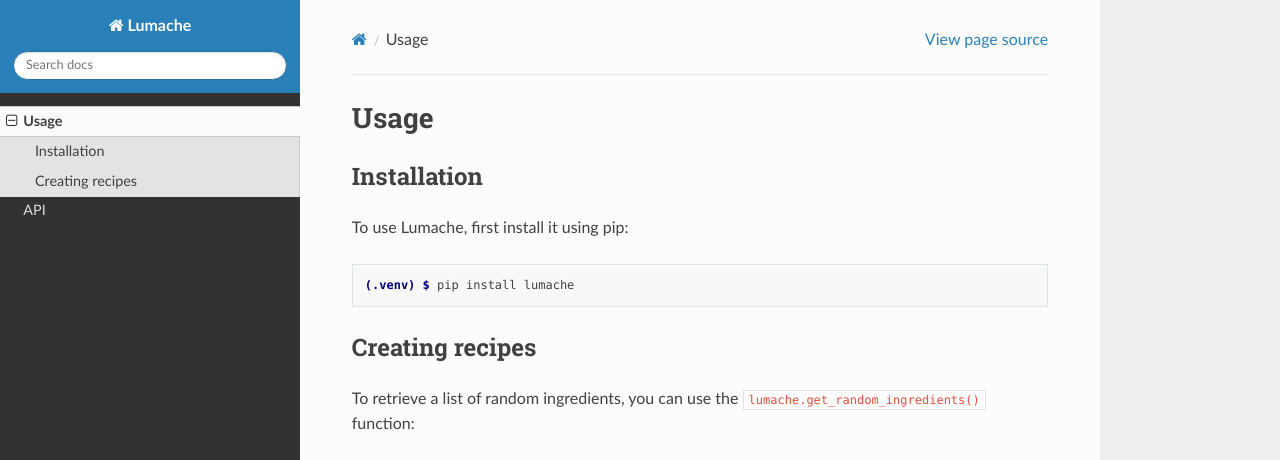
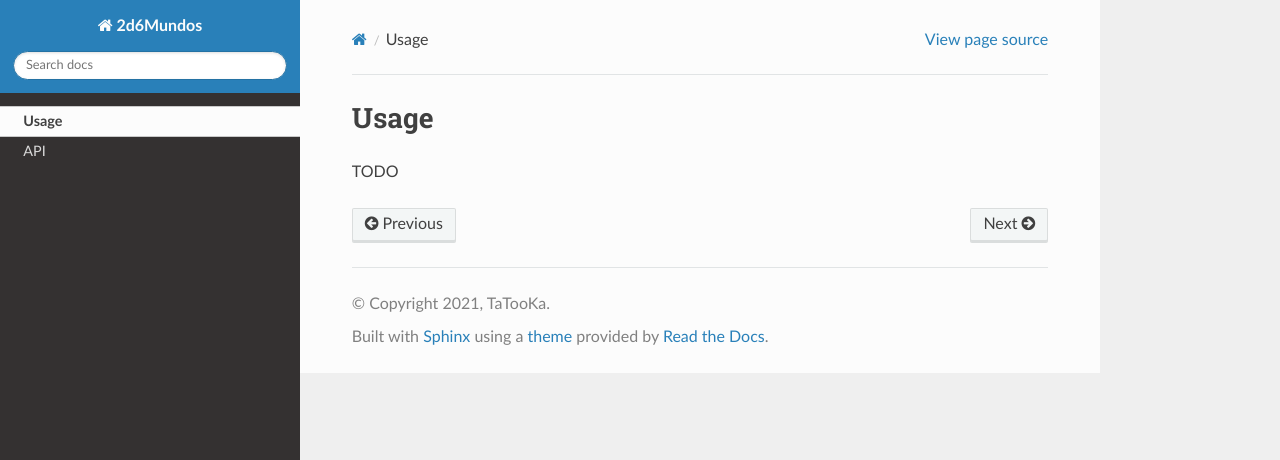
Before and after one commit to TaTooKa/2d6Mundos, a Sphinx documentation site: the page built from docs/source/usage.rst, in a window 1280 px wide and 1095 px high. Shown: the top 460 px of the window. Built offline with Sphinx 7.4.7 and the Read the Docs theme 3.1.0, drawn with Linux system fonts in a browser that asks for light colours; some of the changed text lies outside the part shown; grey boxes are pictures that could not be loaded.

Commit message:
first setup

```diff
--- a/docs/source/api.rst
+++ b/docs/source/api.rst
@@ -1,7 +1,4 @@
 API
 ===
 
-.. autosummary::
-   :toctree: generated
-
-   lumache
+TODO
--- a/docs/source/conf.py
+++ b/docs/source/conf.py
@@ -2,9 +2,9 @@
 
 # -- Project information
 
-project = 'Lumache'
-copyright = '2021, Graziella'
-author = 'Graziella'
+project = '2d6Mundos'
+copyright = '2021, TaTooKa'
+author = 'TaTooKa'
 
 release = '0.1'
 version = '0.1.0'
--- a/docs/source/usage.rst
+++ b/docs/source/usage.rst
@@ -1,33 +1,4 @@
 Usage
 =====
 
-.. _installation:
-
-Installation
-------------
-
-To use Lumache, first install it using pip:
-
-.. code-block:: console
-
-   (.venv) $ pip install lumache
-
-Creating recipes
-----------------
-
-To retrieve a list of random ingredients,
-you can use the ``lumache.get_random_ingredients()`` function:
-
-.. autofunction:: lumache.get_random_ingredients
-
-The ``kind`` parameter should be either ``"meat"``, ``"fish"``,
-or ``"veggies"``. Otherwise, :py:func:`lumache.get_random_ingredients`
-will raise an exception.
-
-.. autoexception:: lumache.InvalidKindError
-
-For example:
-
->>> import lumache
->>> lumache.get_random_ingredients()
-['shells', 'gorgonzola', 'parsley']
+TODO
--- a/pyproject.toml
+++ b/pyproject.toml
@@ -3,6 +3,6 @@
 build-backend = "flit_core.buildapi"
 
 [project]
-name = "lumache"
-authors = [{name = "Graziella", email = "graziella@lumache"}]
+name = "2d6mundos"
+authors = [{name = "TaTooKa", email = "tatooka@github.com"}]
 dynamic = ["version", "description"]
```
Also changed, not shown: README.rst (+3 -8 lines), docs/source/index.rst (+5 -15 lines).
